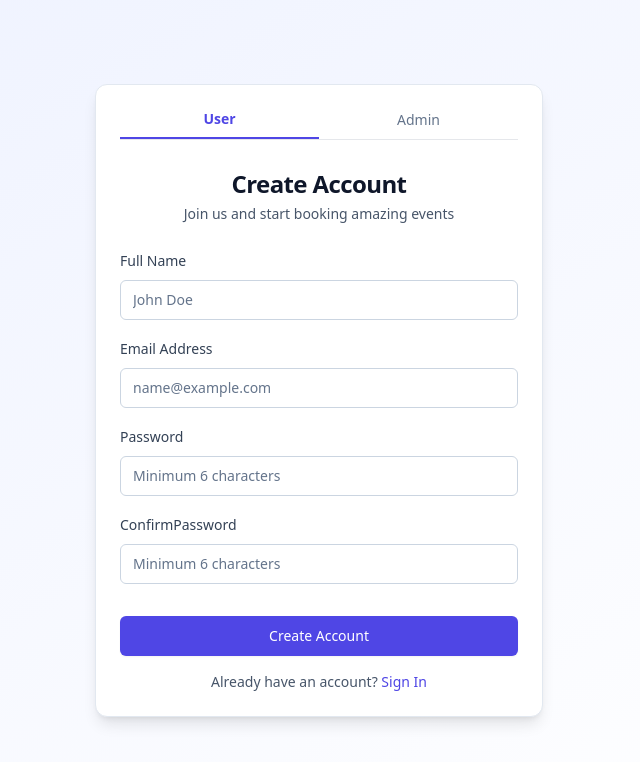
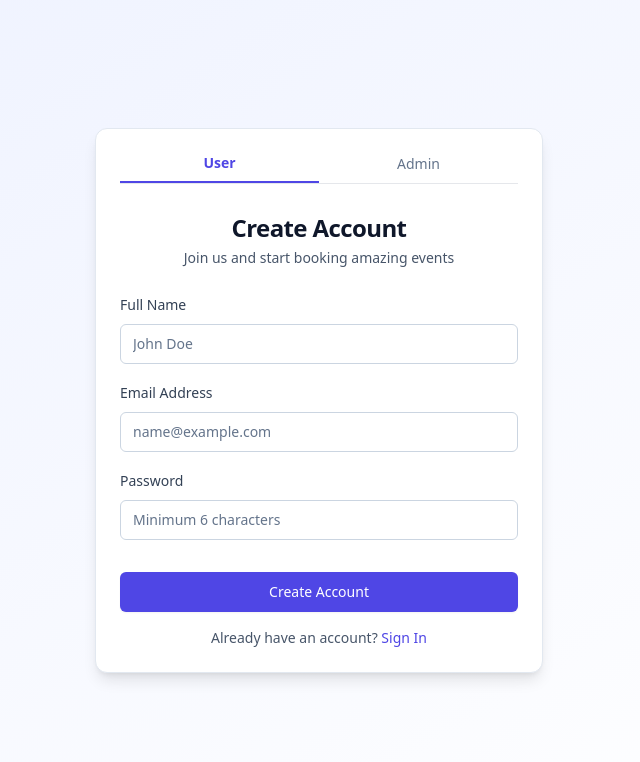
Before and after one commit to Anil492-1011/Gravit_client, a React (Vite) app: page /register in a window 1280 px wide. Shown: the top 762 px of the page, without its empty margins (321-961 px from the left). Built offline with nearby package versions, Linux system fonts and the light colour scheme.

Commit message:
User role issue

```diff
--- a/src/pages/Register.jsx
+++ b/src/pages/Register.jsx
@@ -20,7 +20,7 @@ const Register = () => {
     name: '',
     email: '',
     password: '',
-    ConfirmPassword: '',
+
   })
 
   useEffect(() => {
@@ -47,7 +47,11 @@ const Register = () => {
   const handleSubmit = async (e) => {
     e.preventDefault()
 
-    const result = await dispatch(register(formData))
+    const payload = {
+      ...formData,
+      role:activeTab
+    }
+    const result = await dispatch(register(payload))
 
     if (result.type === 'auth/register/fulfilled') {
       toast({
@@ -143,18 +147,7 @@ const Register = () => {
                   className="rounded-md"
                 />
               </div>
-               <div className="space-y-2">
-                <Label htmlFor="ConfirmPassword">ConfirmPassword</Label>
-                <Input
-                  id="Confirmpassword"
-                  type="Confirmpassword"
-                  placeholder="Minimum 6 characters"
-                  value={formData.ConfirmPassword}
-                  onChange={(e) => setFormData({ ...formData, ConfirmPassword: e.target.value })}
-                  required
-                  className="rounded-md"
-                />
-              </div>
+
             </CardContent>
             <CardFooter className="flex flex-col space-y-4 pt-2">
               <motion.div whileHover={{ scale: 1.01 }} whileTap={{ scale: 0.99 }} className="w-full">
```
